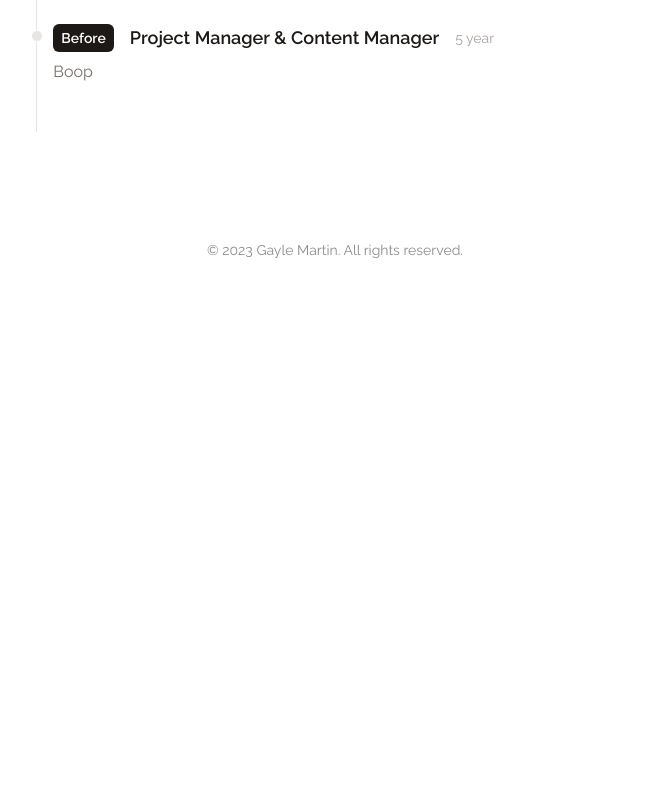
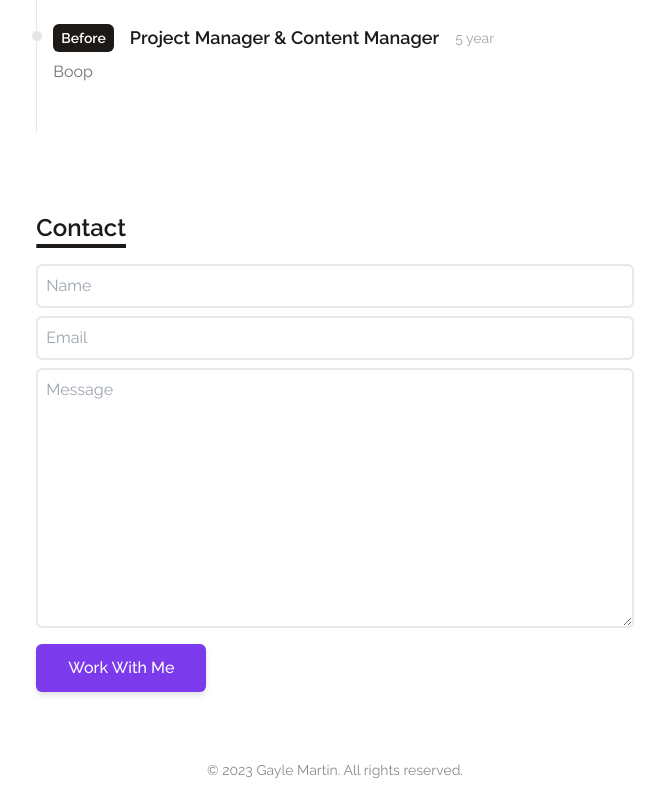
Before and after one commit to gaylem/gaylem.github.io, a React (Vite) app: page / in a window 1280 px wide. Shown: the part 2720-3520 px from the top of the page, without its empty margins (305-970 px from the left). Before the commit the page ends 3000 px from the top, so only its background shows below. Built offline with nearby package versions, Linux system fonts and the light colour scheme; no server answers.

Commit message:
Fix contact form

```diff
--- a/src/components/Contact.jsx
+++ b/src/components/Contact.jsx
@@ -2,7 +2,21 @@ import React from 'react';
 import Title from './Title';
 
 function Contact() {
-  return <div></div>;
+  return (
+    <div className='flex flex-col mb-10 mx-auto'>
+      <div className='flex items-center justify-center'>
+        <form action={import.meta.env.VITE_ENDPOINT} method='POST' className='flex flex-col w-full md:w-7/12'>
+          <Title>Contact</Title>
+          <input type='text' name='name' placeholder='Name' className='p-2 bg-transparent border-2 rounded-md focus:outline-none' />
+          <input type='text' name='email' placeholder='Email' className='my-2 p-2 bg-transparent border-2 rounded-md focus:outline-none' />
+          <textarea type='text' name='message' placeholder='Message' rows='10' className='p-2 mb-4 bg-transparent border-2 rounded-md focus:outline-none' />
+          <button type='submit' className='text-center inline-block px-8 py-3 w-max text-base font-medium rounded-md dark:text-black text-white dark:bg-orange-300 bg-violet-600  drop-shadow-md hover:bg-opacity-75 dark:hover:bg-orange-200 hover:stroke-white'>
+            Work With Me
+          </button>
+        </form>
+      </div>
+    </div>
+  );
 }
 
 export default Contact;
```
